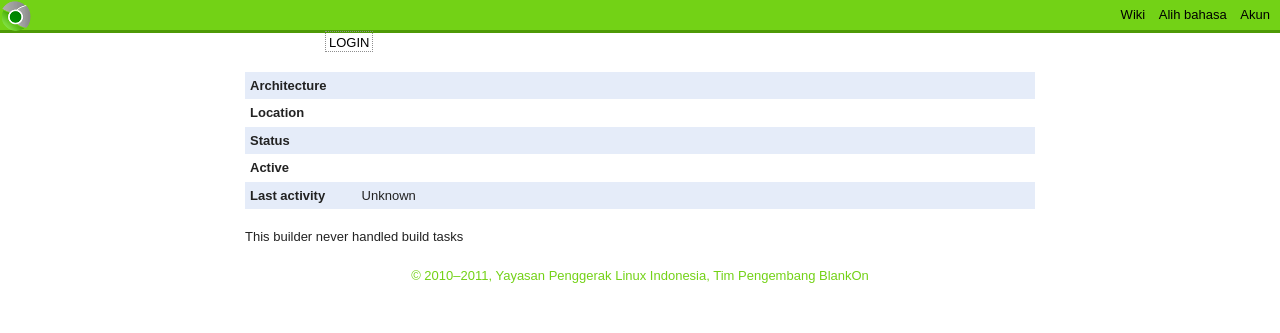
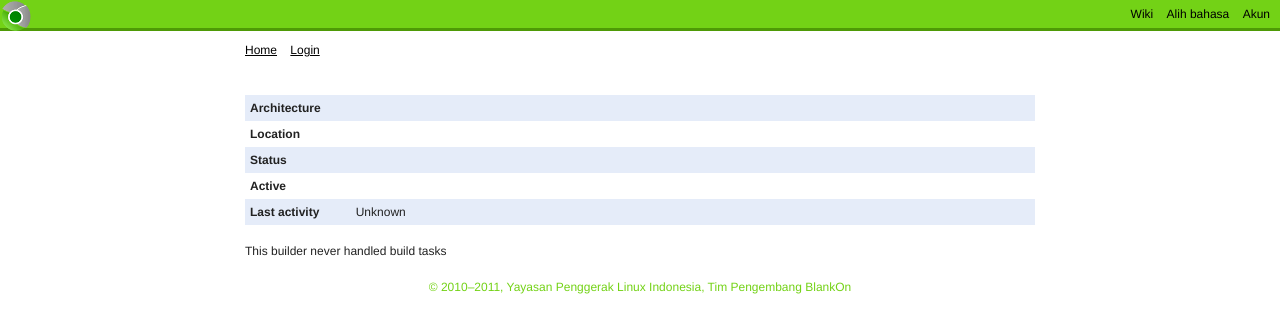
Before and after one commit to BlankOn/irgsh-web, a Django app: template irgsh_web/templates/build/builder_show.html in a window 1280 px wide. Shown: the top 333 px of the page. Run offline with Django 3.2, Linux system fonts and the light colour scheme; the template is opened without the code that fills it, so the values that code supplies are empty.

Commit message:
Update templates

```diff
--- a/irgsh_web/media/css/blankon.css
+++ b/irgsh_web/media/css/blankon.css
@@ -2,66 +2,44 @@
   BlankOn Style
 **/
 
-body {
-margin: 0px;
-padding: 0px;
-font-family: arial, sans;
-font-size: 13px;
+header {
+    background-color: #73d216;
+    padding: 5px;
+    color: #eeeeec;
+    text-align: right;
+    border-bottom: 3px solid #4e9a06;
+    margin: 0 0 10px 0;
 }
 
-div#b-bar-menu {
-background-color: #73d216;
-padding: 5px;
+header menu {
+    list-style: none;
     margin: 0px;
-color: #eeeeec;
-text-align: right;
+}
+header menu li {
+    display: inline;
 }
 
-a#b-a-account {
-color: #44aa00;
-text-decoration: none;
-padding: 7px 5px 7px 5px;
-}
-
-a#b-a-account:hover {
-background-color: #22241c;
-color: #e2e3db;
-}
-
-div#b-bar-closure {
-background-color: #4e9a06;padding: 0px;margin: 0px;height:3px
-}
-
-a#b-a:hover {
+header menu li a:hover {
     background-color: #4e9a06;
     color: #e2e3db;
 }
 
-a#b-a {
+header menu li a {
     color: black;
     text-decoration: none;
     padding: 7px 5px 5px 5px;
     margin: 0x;
 }
 
-img#b {
+header img#logo {
     position: fixed;
     top: 0px;
     left: 0px;
 }
 
-a#submenu {
+a.submenu {
     color: black;
-text-decoration: none;
-text-transform: uppercase;
-padding: 3px 3px 1px 3px;
-border-style: dotted;
-border-width: 1px;
-border-color: #8e8e8e;
-}
-
-a#submenu:hover {
-background-color: #73d216;
+    padding: 0 10px 0 0;
 }
 
 #copyright {
--- a/irgsh_web/templates/base.html
+++ b/irgsh_web/templates/base.html
@@ -9,27 +9,27 @@
 {% block extrahead %}{% endblock extrahead %}
 </head><body>
 
-<div id="b-bar-menu">
-<img id="b" src=/site-media/images/logo.png>
-  <a id="b-a" href>Wiki</a>
-  <a id="b-a" href>Alih bahasa</a>
-  <a id="b-a" href>Akun</a>
-  </div>
-  <div id="b-bar-closure">
-  &nbsp;
-  </div>
+<header>
+    <img id="logo" src="{{ MEDIA_URL }}images/logo.png"/>
+    <menu>
+    <li><a href="">Wiki</a></li>
+    <li><a href="">Alih bahasa</a></li>
+    <li><a href="">Akun</a></li>
+    </menu>
+</header>
+
 <div class="container">
 
-<div class="span-20 prepend-2">
-{% if not user.is_authenticated %}
-<a id=submenu href=/o/login?next=/>{% trans "Login" %}</a>
+<nav><p>
+<a class="submenu" href="{% url build_summary %}">{% trans "Home" %}</a>
+{% if user.is_authenticated %}
+<a class="submenu" href="{% url build_submit %}">{% trans "New Build Job" %}</a>
+Logged in as: <strong>{{ user }}</strong>
+(<a href="{% url account_logout %}">{% trans "logout" %}</a>)
 {% else %}
-<a id=submenu href=/>{% trans "Home" %}</a>
-<a id=submenu href=/new-job>{% trans "New Job" %}</a>
-<a id=submenu href=/logout>{% trans "Logout" %}</a>
-Logged in as: {{ user }}
+<a class="submenu" href="{% url account_login %}">{% trans "Login" %}</a>
 {% endif %}
-        </div>
+</p></nav>
 
 <div class="span-20" id="content">
 {% block content %}{% endblock content %}
--- a/irgsh_web/templates/build/submit.html
+++ b/irgsh_web/templates/build/submit.html
@@ -3,7 +3,7 @@
 
 {% block content %}
 <div id="submit-page">
-<h1>{% trans "Submit Task" %}</h1>
+<h1>{% trans "Submit Build Job" %}</h1>
 
 <form method="post" action="">
 {{ form.as_p }}
```
Lines whose indentation alone changed are shown as unchanged.
